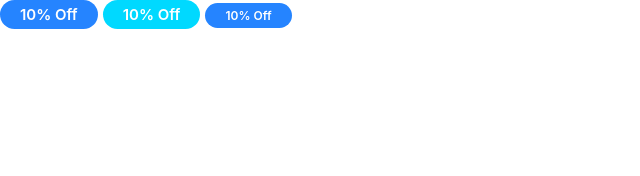
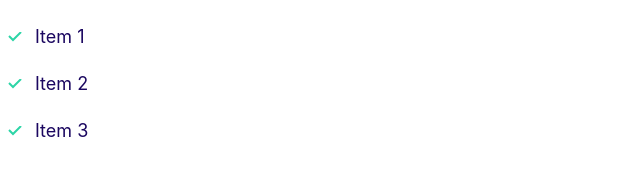
Before and after one commit to 24JohnWoo/ADASTRA, a plain HTML site: page index.html in a window 1280 px wide. Shown: the whole page, without its empty margins (0-640 px from the left). Drawn offline with Linux system fonts and the light colour scheme.

Commit message:
Making of the list

```diff
--- a/css/styles.css
+++ b/css/styles.css
@@ -102,7 +102,7 @@ p {
     background: var(--color-secondary);
 }
 
-.badge-small {
+.badge--small {
    font-size: 1.6rem;
 }
 
@@ -110,7 +110,35 @@ p {
     .badge {
         font-size: 1.5rem;
     }
-    .badge-small {
+    .badge--small {
         font-size: 1.2rem;
     }
 }
+
+/* Lists */
+.list {
+    list-style: none;
+    padding-left: 0;
+    color: var(--color-headings);
+}
+
+.list--inline .list__item {
+    display: inline-block;
+    margin-right: 2rem;
+}
+
+.list--tick {
+    list-style-image: url(../Images/tick.svg);
+    padding-left: 3rem;
+}
+
+.list--tick .list__item {
+    padding: 0.5rem;
+    margin-bottom: 1rem;
+}
+
+@media screen and (min-width 1024px) {
+    .list--tick .list__item {
+        padding-left: 0;
+    }
+}
--- a/index.html
+++ b/index.html
@@ -10,8 +10,10 @@
     <title>Document</title>
   </head>
   <body>
-    <span class="badge badge--primary">10% Off</span>
-    <span class="badge badge--secondary">10% Off</span>
-    <span class="badge badge--primary badge-small">10% Off</span>
+    <ul class="list list--tick">
+      <li class="list__item">Item 1</li>
+      <li class="list__item">Item 2</li>
+      <li class="list__item">Item 3</li>
+    </ul>
   </body>
 </html>
```
Also changed, not shown: components/list.html (added, +5 -0 lines), Images/tick.svg (added).
